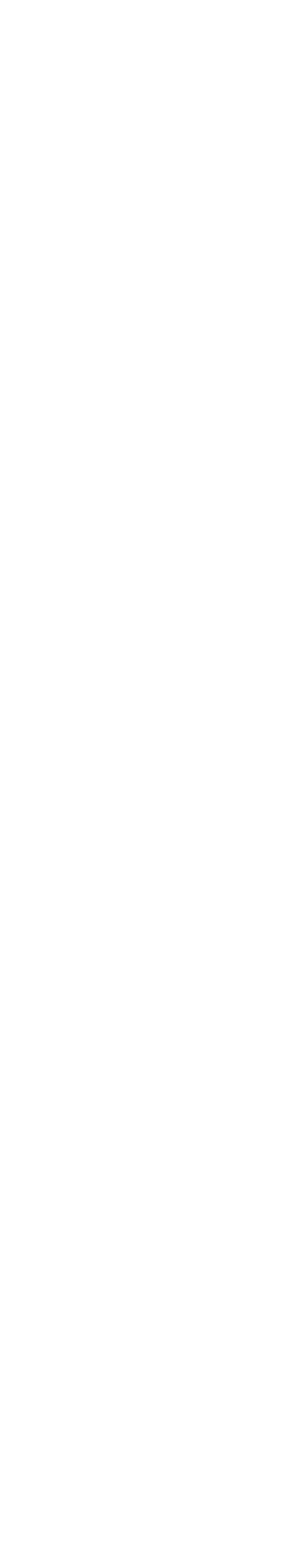
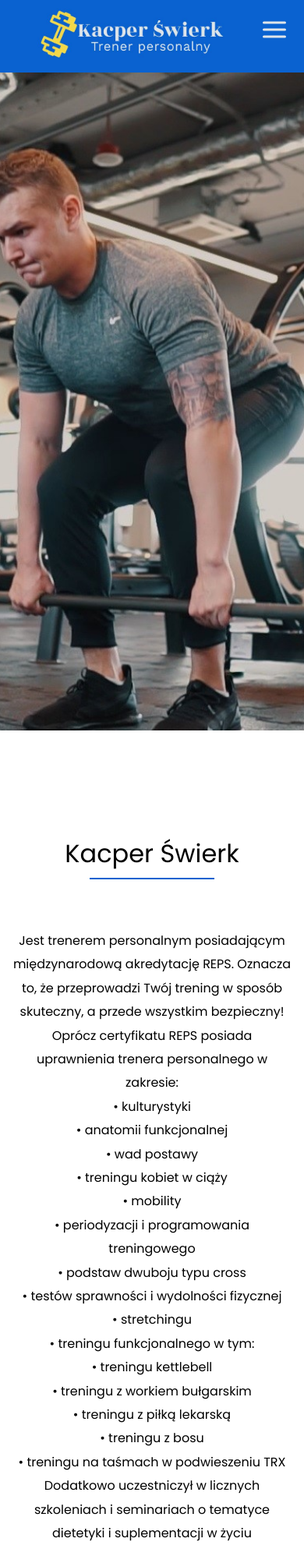
Before and after one commit to Kswierk/ks-portfolio, a plain HTML site: page about-me.html in a window 390 px wide. Shown: the top 1987 px of the page at 78% size. Before the commit the page ends 844 px from the top, so only its background shows below. Drawn offline with Linux system fonts and the light colour scheme.

Commit message:
about me page added

```diff
--- a/about-me.html
+++ b/about-me.html
@@ -5,10 +5,81 @@
     <meta charset="UTF-8">
     <meta name="viewport" content="width=device-width, initial-scale=1.0">
     <title>Kacper Świerk - twój trener osobisty w Krakowie</title>
+    <link rel="stylesheet" href="/css/main.css">
 </head>
 
 <body>
+    <nav class="navbar">
+        <div class="brand-title">
+            <a href="/index.html"><img src="/img/logo_kacper.JPG" alt="logo">
+        </div></a>
+        <a href="#" class="toggle-button">
+            <span class="bar"></span>
+            <span class="bar"></span>
+            <span class="bar"></span>
+        </a>
+        <div class="navbar-links">
+            <ul>
+                <li><a href="index.html">Tutaj zacznij</a></li>
+                <li><a href="about-me.html">O mnie</a></li>
+                <li><a href="/pricelist.html">Oferta</a></li>
+                <li><a href="#">Metamorfozy</a></li>
+                <li><a href="contact.html">Kontakt</a></li>
+            </ul>
+        </div>
+    </nav>
 
+    <section class="about-main">
+        <div class="about-photo"></div>
+        <div class="about-me-text">
+            <header class="about-txt-header">Kacper Świerk
+                <div class="horizontal-line"></div>
+            </header>
+
+            <p class="about-txt-text">Jest trenerem personalnym posiadającym międzynarodową akredytację REPS. Oznacza
+                to, że przeprowadzi Twój trening w sposób skuteczny, a przede wszystkim bezpieczny!
+                Oprócz certyfikatu REPS posiada uprawnienia trenera personalnego w zakresie:
+
+                <br> • kulturystyki
+                <br> • anatomii funkcjonalnej
+                <br>• wad postawy
+                <br>• treningu kobiet w ciąży
+                <br>• mobility
+                <br>• periodyzacji i programowania treningowego
+                <br>• podstaw dwuboju typu cross
+                <br>• testów sprawności i wydolności fizycznej
+                <br>• stretchingu
+                <br>• treningu funkcjonalnego w tym:
+                <br>• treningu kettlebell <br>• treningu z workiem bułgarskim <br>• treningu z piłką lekarską <br>•
+                treningu z bosu <br>•
+                treningu na taśmach w podwieszeniu TRX <br>
+                Dodatkowo uczestniczył w licznych szkoleniach i seminariach o tematyce dietetyki i suplementacji w
+                życiu
+                codziennym oraz w sportach siłowych, sylwetkowych i wytrzymałościowych.
+                Skończył zarządzanie ze specjalizacją Manager Sportu na Uniwersytecie Jagiellońskim.
+                W pracy z podopiecznymi ceni sobie partnerskie relacje i osiąganie wspólnych celów – mówi: „Jesteśmy
+                partnerami i gramy do jednej bramki. Jeśli chcesz zmienić swój wygląd, poczuć się lepiej, czy
+                poprawić
+                stan zdrowia, zapraszam do wypełnienia formularza online, resztą zajmę się ja.”</p>
+        </div>
+    </section>
+
+    <footer class="main-footer">
+        <div class="socials">
+            <h3 class="find-us">Znajdz nas na</h3>
+            <ul class="social-links">
+                <li class="instagram soclink"><a href="#"><img src="/img/instagram-sketched.svg" alt=""></a></li>
+                <li class="facebook soclink"><a href="#"><img src="/img/facebook.svg" alt=""></a></li>
+                <li class="linkedin soclink"><a href="#"><img src="/img/linkedin.svg" alt=""></a></li>
+            </ul>
+        </div>
+        <div class="copyright">
+            <h5>Wszystkie prawa zastrzeżone <img src="/img/copyright.svg" alt=""> 2020</h5>
+        </div>
+    </footer>
+
+
+    <script src="/js/main.js"></script>
 </body>
 
 </html>
--- a/scss/base/_base.scss
+++ b/scss/base/_base.scss
@@ -4,5 +4,5 @@
     box-sizing: border-box;
     margin: 0;
     font-family: 'Poppins', sans-serif;
-    line-height: 1.8em;
+    line-height: 1.9em;
 }
--- /dev/null
+++ b/scss/layout/_about-me.scss
@@ -0,0 +1,39 @@
+.about-main {
+    display: flex;
+    flex-direction: column;
+    flex: 1;
+    justify-content: space-between;
+
+    .about-photo {
+        height: 100vh;
+        background: url(/img/kacperbcg.jpg);
+        background-position: center center;
+        background-repeat: no-repeat;
+        background-size: cover;
+    }
+
+    .about-me-text {
+        display: flex;
+        flex-direction: column;
+        justify-content: center;
+        align-items: center;
+        // height: 100vh;
+        // width: 45%;
+        margin: 4em 1em;
+        text-align: center;
+
+        .about-txt-header {
+            margin: 2em auto;
+            // font-weight: $font-normal-bold;
+            font-size: 2em;
+
+            .horizontal-line {
+                display: block;
+                margin: 0 auto;
+                width: 5em;
+                height: 2px;
+                background-color: $blue;
+            }
+        }
+    }
+}
--- a/scss/main.scss
+++ b/scss/main.scss
@@ -18,6 +18,7 @@
 @import "layout/stories-slider";
 @import "layout/pricelist";
 @import "layout/contact";
+@import "layout/about-me";
 
 
 
```
Also changed, not shown: contact.html (+1 -1 lines), index.html (+1 -1 lines), pricelist.html (+1 -1 lines), css/main.css.
